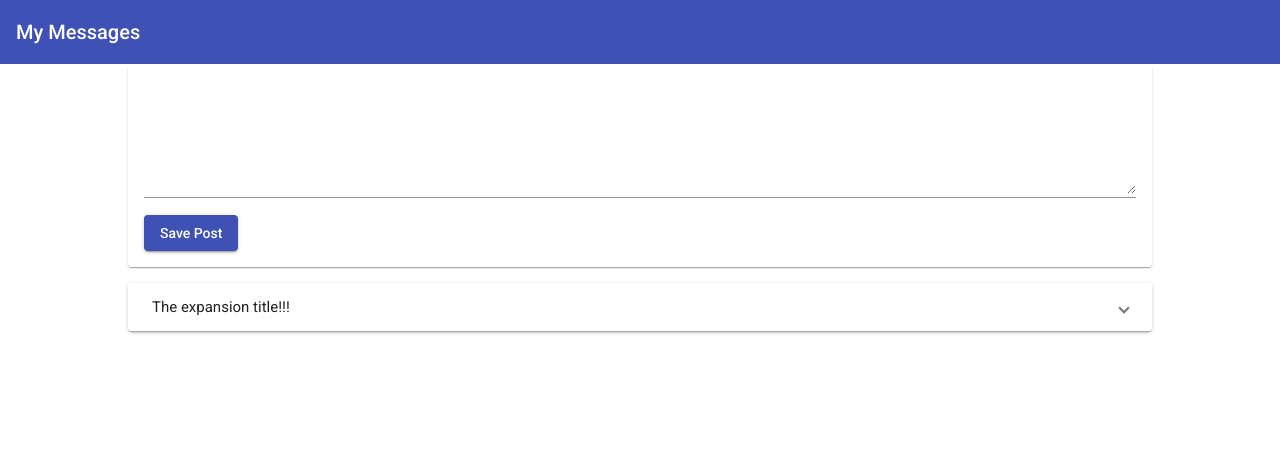
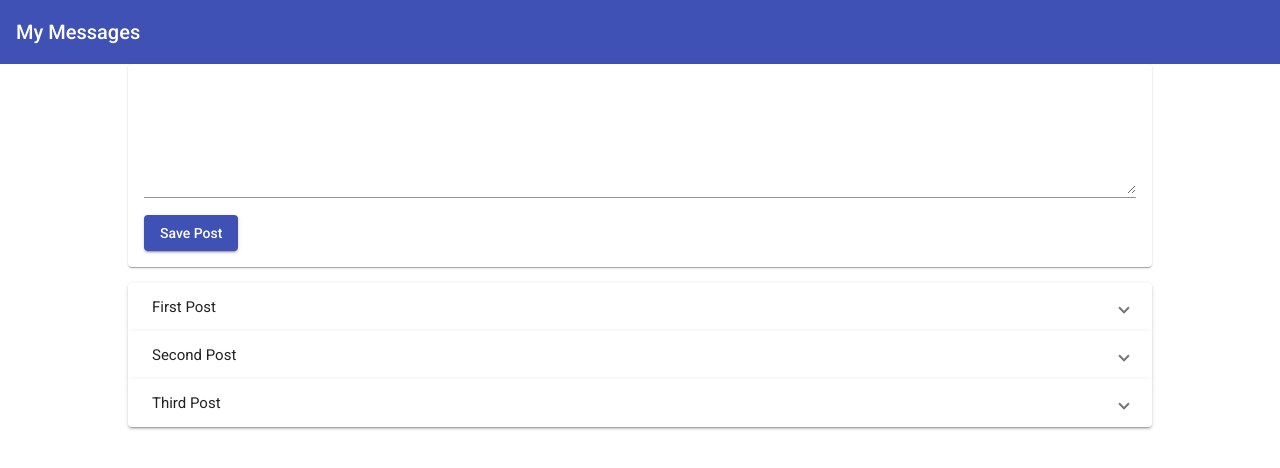
Before and after one commit to gsaumyag/Social-Media-App-Using-MEAN-Stack, an Angular app: page / in a window 1280 px wide. Shown: the top 468 px of the page. Built offline with nearby package versions, Linux system fonts and the light colour scheme.

Commit message:
Diving into Structural Directives

```diff
--- a/src/app/posts/post-list/post-list.component.css
+++ b/src/app/posts/post-list/post-list.component.css
@@ -2,3 +2,7 @@
   display: block;
   margin-top: 1rem;
 }
+
+.info-text {
+  text-align: center;
+}
--- a/src/app/posts/post-list/post-list.component.html
+++ b/src/app/posts/post-list/post-list.component.html
@@ -1,8 +1,9 @@
-<mat-accordion>
-  <mat-expansion-panel>
+<mat-accordion multi="true" *ngIf="posts.length > 0">
+  <mat-expansion-panel *ngFor="let post of posts">
     <mat-expansion-panel-header>
-      The expansion title!!!
+      {{post.title}}
     </mat-expansion-panel-header>
-    <p>I am in an exapansion panel!!!</p>
+    <p>{{post.content}}</p>
   </mat-expansion-panel>
 </mat-accordion>
+<p class="info-text mat-body-1" *ngIf="posts.length <= 0">No posts added yet!!!</p>
--- a/src/app/posts/post-list/post-list.component.ts
+++ b/src/app/posts/post-list/post-list.component.ts
@@ -18,4 +18,5 @@
       title: 'Third Post',content: 'This is the third post\'s content'
     }
   ];
+  //posts = [];
 }
```
